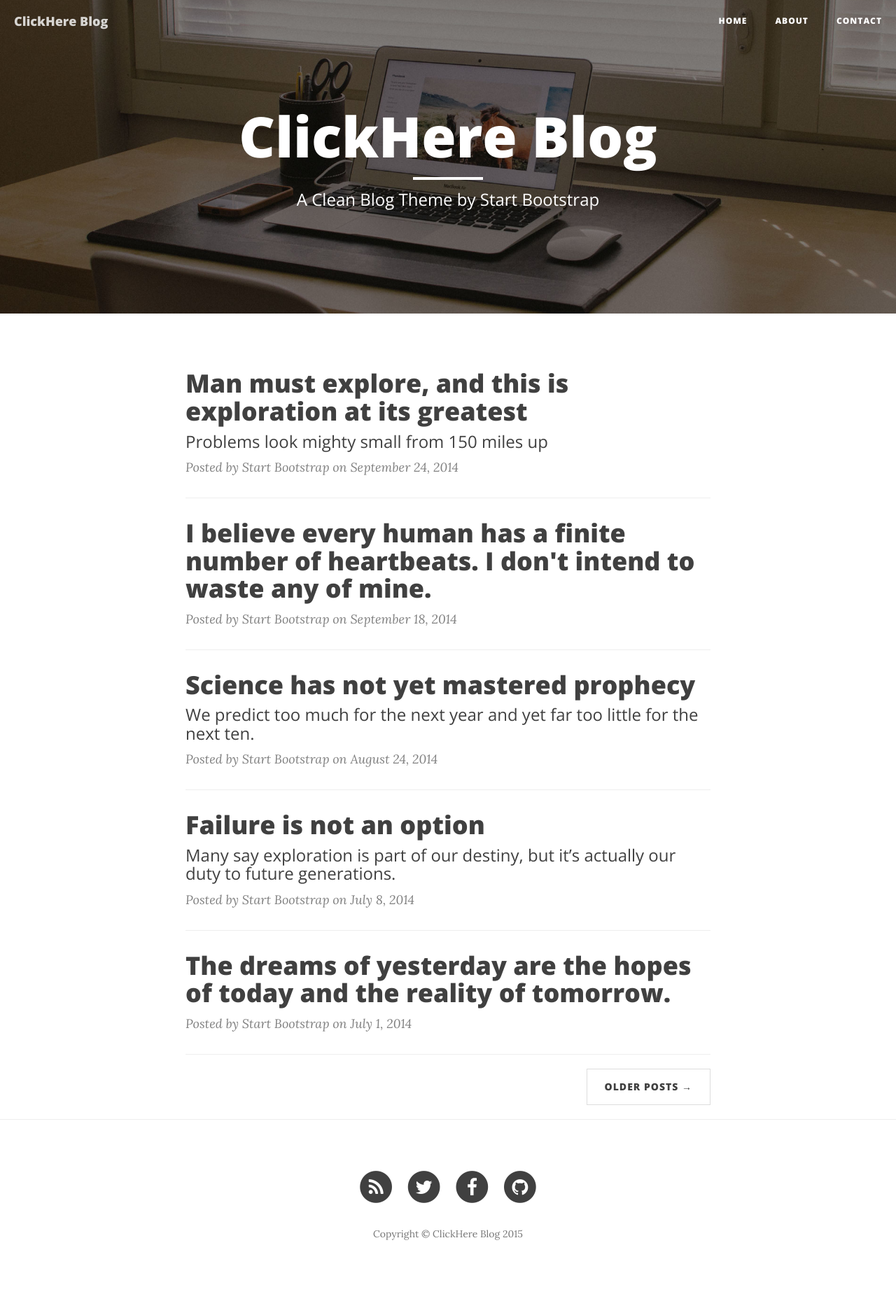
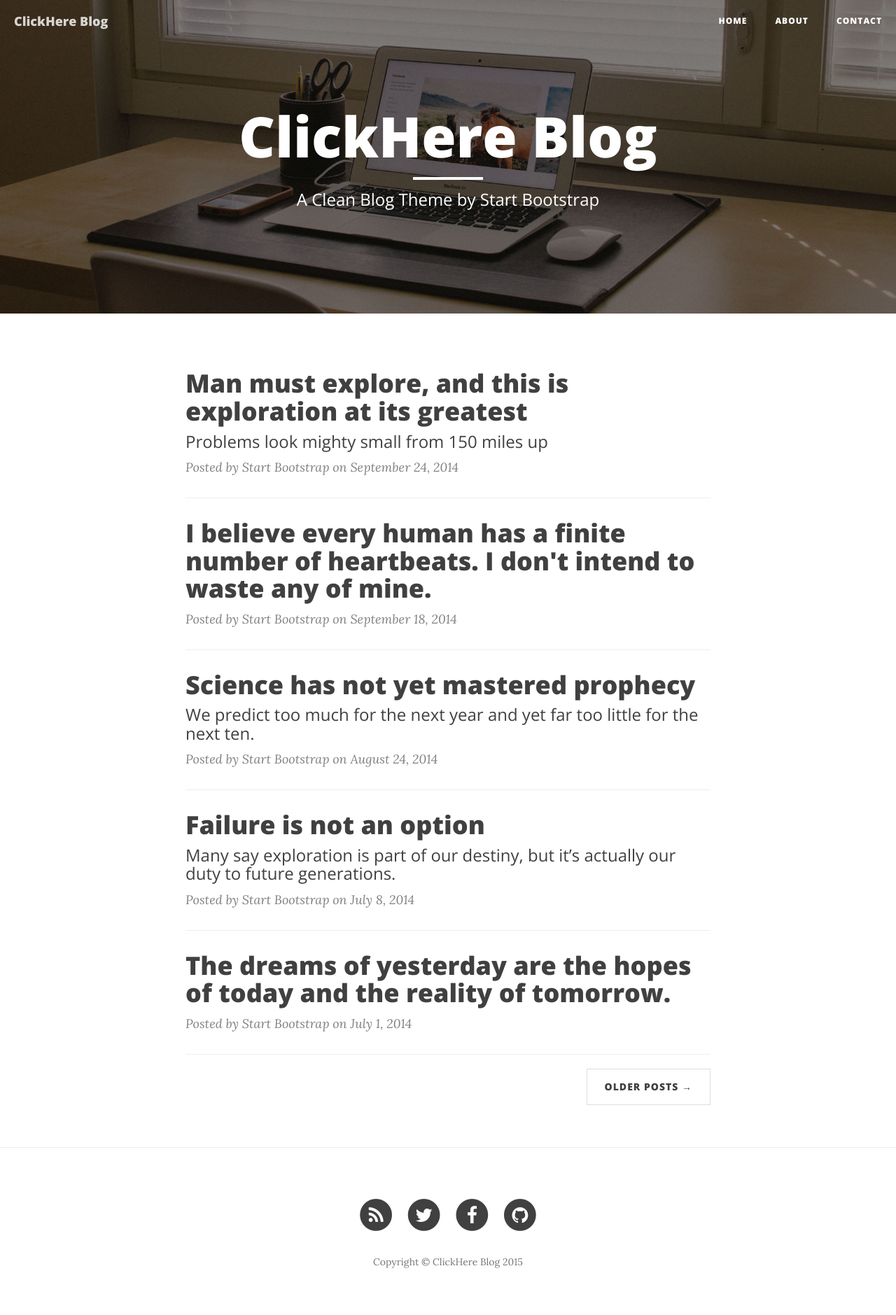
Before and after one commit to clickhereio/clickhereio.github.io, a Jekyll site: the page built from index.html, in a window 1280 px wide. Shown: the whole page at 70% size. Built offline with Jekyll 4.4.1, drawn with Linux system fonts in a browser that asks for light colours; nearby versions of some CDN libraries; the list of posts is cut into pages by our own code; before the commit the page ends 1839 px from its top, so only the background shows below that.

Commit message:
.pager CSS modified

```diff
--- a/css/clean-blog.css
+++ b/css/clean-blog.css
@@ -340,7 +340,7 @@
   color: white;
 }
 .pager {
-  margin: 20px 0 0;
+  margin: 20px 0 40px 0;
 }
 .pager li > a,
 .pager li > span {
```
